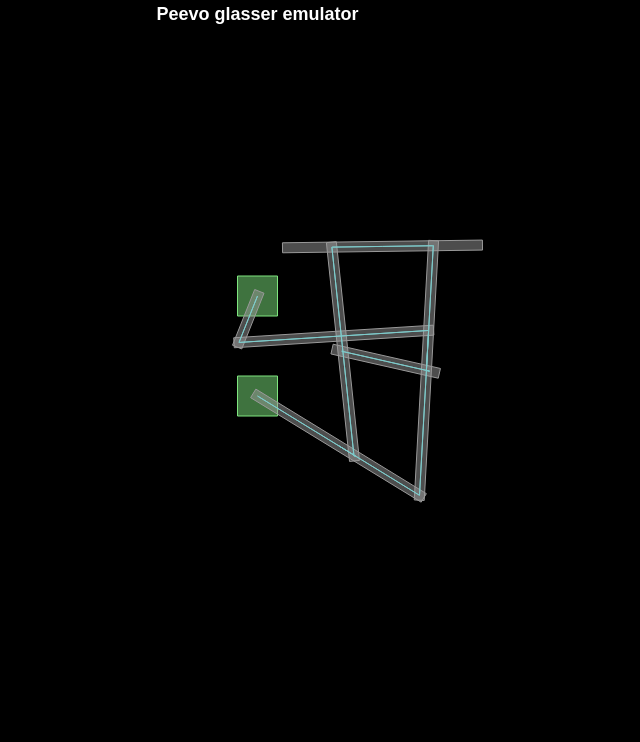
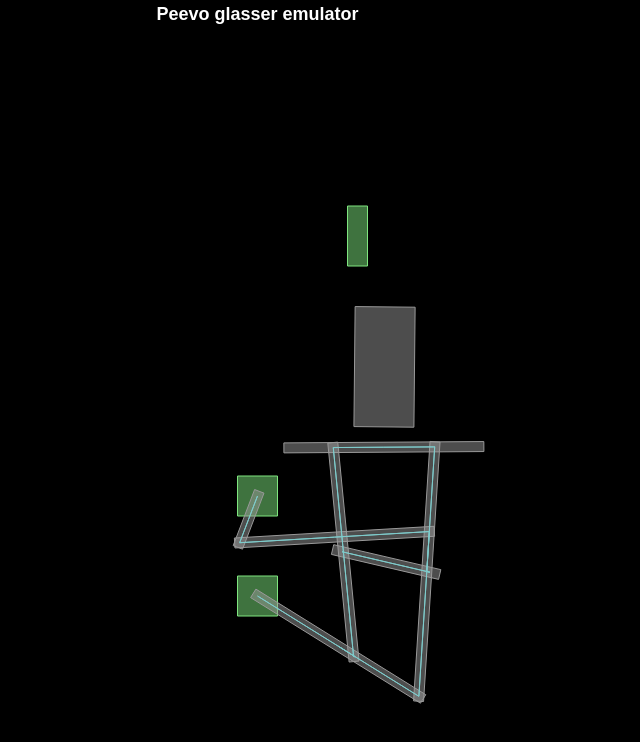
Before and after one commit to B4CKSP4CE-Dynamics/pivobot, a plain HTML site: page glasser/index.html in a window 1280 px wide. Shown: the whole page, without its empty margins (376-1016 px from the left). Drawn offline with Linux system fonts and the light colour scheme.

Commit message:
fix sim, add glass and tap

```diff
--- a/glasser/app.js
+++ b/glasser/app.js
@@ -1,3 +1,5 @@
+const SPEED = 0.2;
+
 function key_handler(key, isPressed) {
     // console.log(key);
 
@@ -11,13 +13,13 @@ function key_handler(key, isPressed) {
         }
     } else {
         if(key === "q") {
-            world.main_servo.SetMotorSpeed(1);
+            world.main_servo.SetMotorSpeed(SPEED);
         } else if(key === "w") {
-            world.main_servo.SetMotorSpeed(-1);
+            world.main_servo.SetMotorSpeed(-SPEED);
         } else if(key === "o") {
-            world.aux_servo.SetMotorSpeed(1);
+            world.aux_servo.SetMotorSpeed(SPEED);
         } else if(key === "p") {
-            world.aux_servo.SetMotorSpeed(-1);
+            world.aux_servo.SetMotorSpeed(-SPEED);
         }
     }
 
@@ -42,6 +44,8 @@ function update(world, dt, t) {
     }
 }
 
+const Y_OFFSET = -cm(10);
+
 const PRIMARY_LEVER = cm(10);
 const THICKNESS = cm(0.5);
 const SERVO_SIZE = cm(2);
@@ -60,14 +64,23 @@ const SECONDARY_TOP_INTERVAL = cm(5);
 
 const PLATFORM = cm(10);
 const PLATFORM_X = 0.0625;
-const PLATFORM_Y = 0.075;
+const PLATFORM_Y = 0.075 + Y_OFFSET;
 const PLATFORM_A = -11;
 
+const TAP_POS = [cm(5), cm(8)];
+const TAP = [cm(1), cm(3)];
+
+const GLASS = [cm(3), cm(6)];
+
 function setup() {
-    let gravity = new b2Vec2(0, -0);
+    let gravity = new b2Vec2(0, -1);
     let world = new b2World(gravity, true);
 
-    let platform = createBox(world, PLATFORM_X, PLATFORM_Y, THICKNESS, PLATFORM, {type : b2Body.b2_staticBody});
+    let tap = createBox(world, TAP_POS[0], TAP_POS[1], TAP[0], TAP[1], {type : b2Body.b2_staticBody});
+
+    let glass = createBox(world, PLATFORM_X, PLATFORM_Y + GLASS[1], GLASS[0], GLASS[1], {collision: true});
+
+    let platform = createBox(world, PLATFORM_X, PLATFORM_Y, THICKNESS, PLATFORM, {type : b2Body.b2_staticBody, collision: true});
     platform.SetAngle(PLATFORM_A);
 
     let primary_lever = createBox(world, 0, 0, THICKNESS, PRIMARY_LEVER);
@@ -77,7 +90,7 @@ function setup() {
     {
         let joint_def = new b2RevoluteJointDef();
 
-        let servo = createBox(world, 0, 0, SERVO_SIZE, SERVO_SIZE, {type : b2Body.b2_staticBody});
+        let servo = createBox(world, 0, Y_OFFSET, SERVO_SIZE, SERVO_SIZE, {type : b2Body.b2_staticBody});
         joint_def.bodyA = servo;
         joint_def.localAnchorA = new b2Vec2(0, 0);
 
@@ -96,7 +109,7 @@ function setup() {
     {
         let joint_def = new b2RevoluteJointDef();
 
-        let servo = createBox(world, 0, -SERVO_DISTANCE, SERVO_SIZE, SERVO_SIZE, {type : b2Body.b2_staticBody});
+        let servo = createBox(world, 0, -SERVO_DISTANCE + Y_OFFSET, SERVO_SIZE, SERVO_SIZE, {type : b2Body.b2_staticBody});
         joint_def.bodyA = servo;
         joint_def.localAnchorA = new b2Vec2(0, 0);
 
--- a/glasser/common.js
+++ b/glasser/common.js
@@ -20,6 +20,7 @@ function createBox(world, x, y, width, height, options) {
         'friction' : 5.0 ,
         'restitution' : 0.5 ,
         'type' : b2Body.b2_dynamicBody,
+        'collision' : false,
         ...options
     };
 
@@ -43,7 +44,7 @@ function createBox(world, x, y, width, height, options) {
 
     let b = world.CreateBody( body_def );
     let f = b.CreateFixture(fix_def);
-    f.SetSensor(true);
+    f.SetSensor(!options.collision);
 
     return b;
 }
--- a/glasser/index.html
+++ b/glasser/index.html
@@ -42,7 +42,7 @@
             update(world, now - last_time, now);
 
             //move the box2d world ahead
-            world.Step(now - last_time, 8, 3);
+            world.Step(now - last_time, 50, 0.1);
             world.ClearForces();
 
             //redraw the world
```
